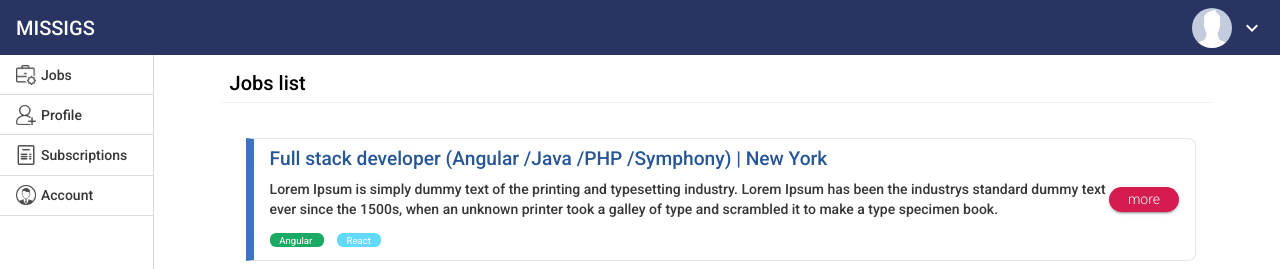
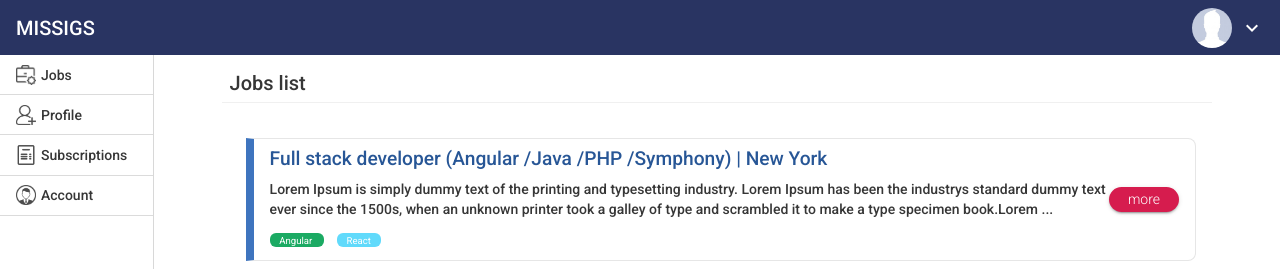
Before and after one commit to faridullah1/missigs-portal, an Angular app: page /jobs in a window 1280 px wide. Shown: the top 269 px of the page. Built offline with nearby package versions, Linux system fonts and the light colour scheme.

Commit message:
ellipses incase text goes to long

```diff
--- a/src/app/app.module.ts
+++ b/src/app/app.module.ts
@@ -16,6 +16,7 @@ import { JobsComponent } from './components/jobs/jobs.component';
 import { LoginComponent } from './components/login/login.component';
 import { ReactiveFormsModule } from '@angular/forms';
 import { JobDetailComponent } from './components/jobs/detail/detail.component';
+import { EllipsisPipe } from './pipes/ellipsis.pipe';
 
 
 @NgModule({
@@ -31,6 +32,8 @@ import { JobDetailComponent } from './components/jobs/detail/detail.component';
 	JobsComponent,
  	LoginComponent,
   	JobDetailComponent,
+
+	EllipsisPipe
   ],
   imports: [
     BrowserModule,
--- a/src/app/components/jobs/jobs.component.html
+++ b/src/app/components/jobs/jobs.component.html
@@ -8,7 +8,7 @@
 					|&nbsp;{{ job.location }}</span>
 				</div>
 
-				<div class="description">{{ job.description }}</div>
+				<div class="description">{{ job.description | ellipsis:250 }}</div>
 
 				<div class="tags">
 					<span class="badge" [style.backgroundColor]="tag.color" *ngFor="let tag of job.tags">
--- a/src/app/components/jobs/jobs.component.ts
+++ b/src/app/components/jobs/jobs.component.ts
@@ -15,7 +15,7 @@ export class JobsComponent {
 		this.jobs = [
 			{
 				title: 'Full stack developer (Angular /Java /PHP /Symphony)',
-				description: 'Lorem Ipsum is simply dummy text of the printing and typesetting industry. Lorem Ipsum has been the industrys standard dummy text ever since the 1500s, when an unknown printer took a galley of type and scrambled it to make a type specimen book.',
+				description: 'Lorem Ipsum is simply dummy text of the printing and typesetting industry. Lorem Ipsum has been the industrys standard dummy text ever since the 1500s, when an unknown printer took a galley of type and scrambled it to make a type specimen book.Lorem Ipsum has been the industrys standard dummy text ever since the 1500s, when an unknown printer took a galley of type and scrambled it to make a type specimen book.Lorem Ipsum has been the industrys standard dummy text ever since the 1500s, when an unknown printer took a galley of type and scrambled it to make a type specimen book.Lorem Ipsum has been the industrys standard dummy text ever since the 1500s, when an unknown printer took a galley of type and scrambled it to make a type specimen book.Lorem Ipsum has been the industrys standard dummy text ever since the 1500s, when an unknown printer took a galley of type and scrambled it to make a type specimen book.',
 				location: 'New York',
 				tags: [
 					{
--- /dev/null
+++ b/src/app/pipes/ellipsis.pipe.ts
@@ -0,0 +1,17 @@
+import { Pipe, PipeTransform } from "@angular/core";
+
+
+@Pipe({
+    name: 'ellipsis'
+})
+export class EllipsisPipe implements PipeTransform
+{
+    transform(value: string, max = 100, append = '...'): string
+    {
+		if (value && value.length > max) {
+			return `${value.slice(0, max)}${append}`;
+		}
+
+		return value;
+    }
+}
--- a/src/styles.scss
+++ b/src/styles.scss
@@ -1,7 +1,11 @@
 /* You can add global styles to this file, and also import other style files */
 
 html, body { height: 100%; }
-body { margin: 0; font-family: Roboto, "Helvetica Neue", sans-serif; }
+body {
+	margin: 0;
+	font-family: Roboto, "Helvetica Neue", sans-serif;
+	color: var(--color-black);
+}
 
 :root {
 	--color-black: #363636;
```
